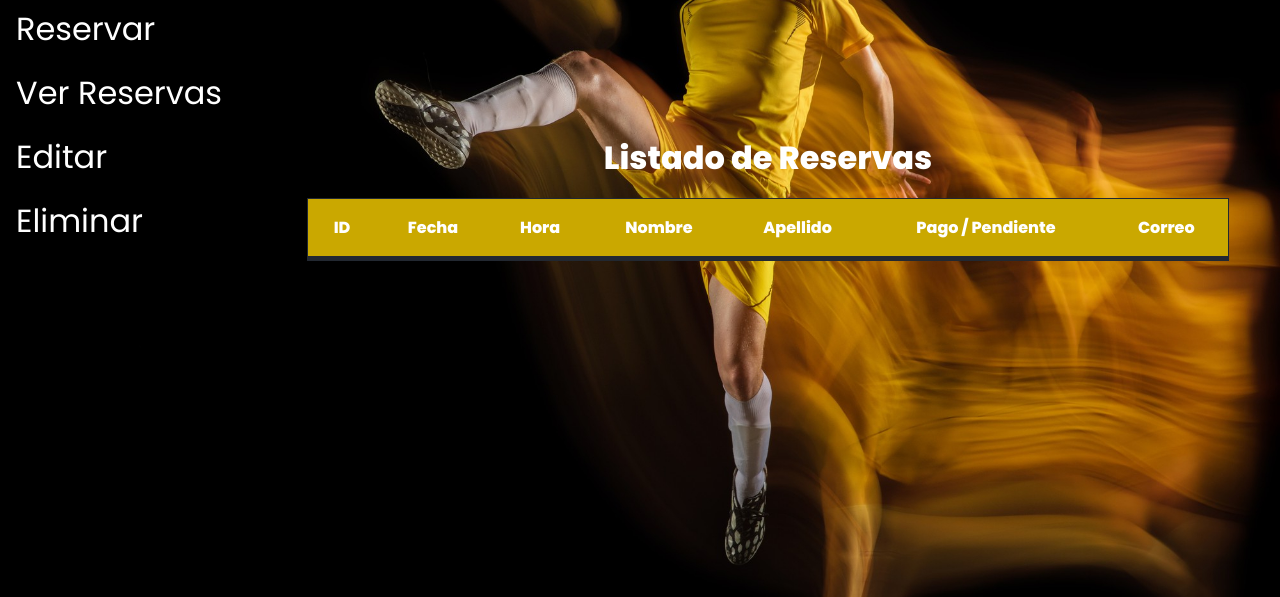
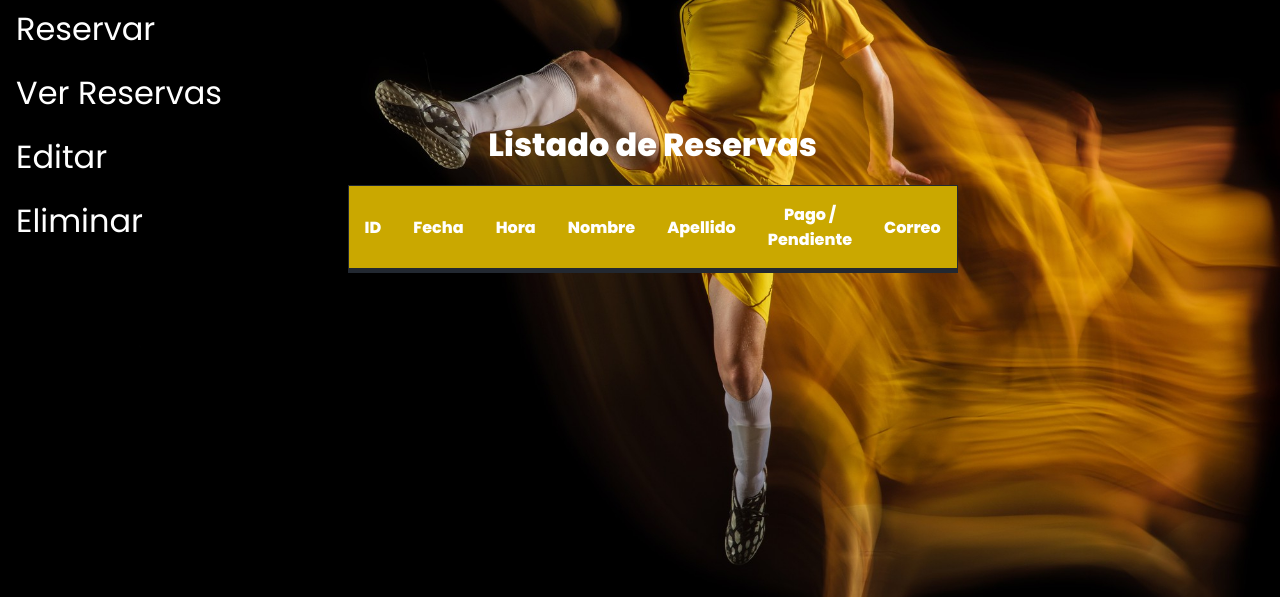
Before and after one commit to ArielNicolas2021/crud-reservas, a plain HTML site: page listado.html in a window 1280 px wide. Shown: the part 203-800 px from the top of the page. Drawn offline with Linux system fonts and the light colour scheme; no server answers.

Commit message:
Fix navbar bug

```diff
--- a/css/altas.css
+++ b/css/altas.css
@@ -127,7 +127,8 @@ select {
         display: flex;
         flex-direction: column;
         height: 100vh;
-        width: 25rem;
+        width: 20rem;
+        position: fixed;
     }
 
     .menu-btn {
@@ -164,6 +165,7 @@ select {
         justify-content: center;
         align-items: center;
         width: 100%;
+        margin: 0 0 0 20rem;
     }
 
     .title {
--- a/css/eliminar.css
+++ b/css/eliminar.css
@@ -116,7 +116,7 @@ thead tr th {
     display: none;
 }
 
-tbody tr td:nth-child(1) {
+tbody tr td:nth-child(0) {
     display: none;
 }
 
@@ -125,26 +125,26 @@ tbody th {
     width: 34%;
 }
 
-tbody td:nth-child(2),
-tbody td:nth-child(3) {
+tbody td:nth-child(1),
+tbody td:nth-child(2) {
     display: inline-block;
     width: 49%;
     text-align: center;
 }
 
-thead tr th:nth-child(2),
-thead tr th:nth-child(3) {
+thead tr th:nth-child(1),
+thead tr th:nth-child(2) {
     display: inline-block;
     width: 49%;
     padding: 2% 5%;
     text-align: center;
 }
 
-tbody td:nth-of-type(n+4) {
+tbody td:nth-of-type(n+3) {
     font-size: 12px;
 }
 
-tbody td:nth-of-type(n+4)::before {
+tbody td:nth-of-type(n+3)::before {
     content: attr(title)": ";
     font-weight: 600;
 }
@@ -160,7 +160,7 @@ tbody tr {
 }
 
 tbody tr:hover {
-    height: 18rem;
+    height: 21rem;
 }
 
 .eliminar-btn {
@@ -188,15 +188,15 @@ tbody tr:hover {
         display: flex;
         flex-direction: column;
         justify-content: center;
-        align-items: center;
-        width: 100%;
+        margin: 0 0 0 20rem;
     }
 
     header {
         display: flex;
         flex-direction: column;
         height: 100vh;
-        padding: 0 1rem 0 0;
+        width: 20rem;
+        position: fixed;
     }
 
     .menu-btn {
@@ -214,10 +214,9 @@ tbody tr:hover {
 
     .navbar-items {
         display: block;
-        margin-left: 0;
+        margin-left: 1rem;
         height: auto;
         padding: 0 0 0 1rem;
-        width: 15rem;
     }
 
     .navbar-items a {
@@ -226,6 +225,10 @@ tbody tr:hover {
     }
 
     .reservas {
+        width: 100%;
+    }
+
+    .eliminar-btn {
         width: 100%;
     }
 
--- a/css/listado.css
+++ b/css/listado.css
@@ -169,15 +169,15 @@ tbody tr:hover {
         display: flex;
         flex-direction: column;
         justify-content: center;
-        align-items: center;
-        width: 100%;
+        margin: 0 0 0 20rem;
     }
 
     header {
         display: flex;
         flex-direction: column;
         height: 100vh;
-        padding: 0 1rem 0 0;
+        position: fixed;
+        width: 20rem;
     }
 
     .menu-btn {
--- a/css/modificaciones.css
+++ b/css/modificaciones.css
@@ -210,6 +210,7 @@ select {
         flex-direction: column;
         position: fixed;
         height: 100vh;
+        width: 20rem;
     }
 
     .menu-btn {
@@ -226,7 +227,8 @@ select {
 
     .navbar-items {
         height: auto;
-        margin-left: 0;
+        margin-left: 1rem;
+        line-height: 4;
     }
 
     /* Editar reserva */
```
